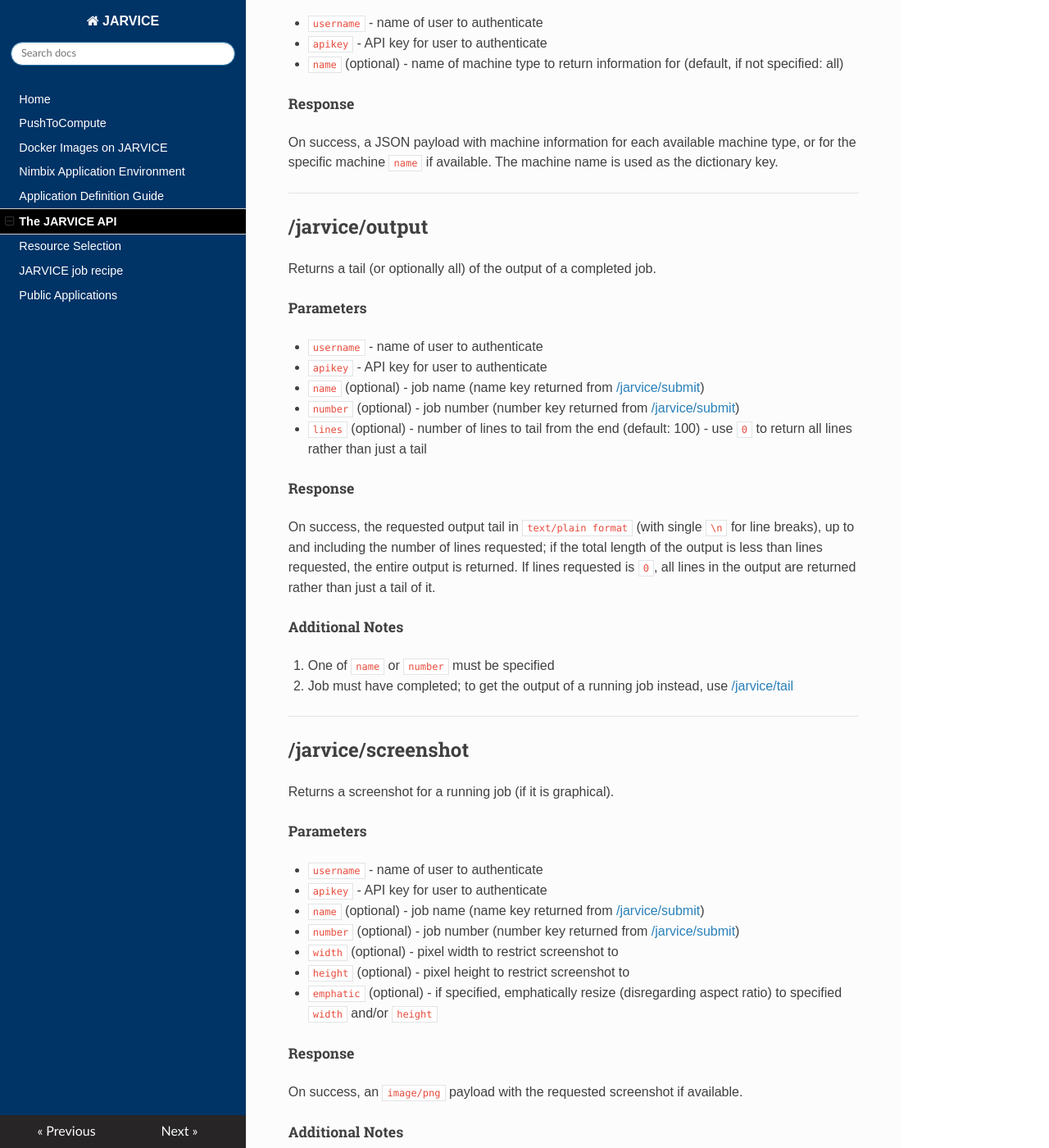
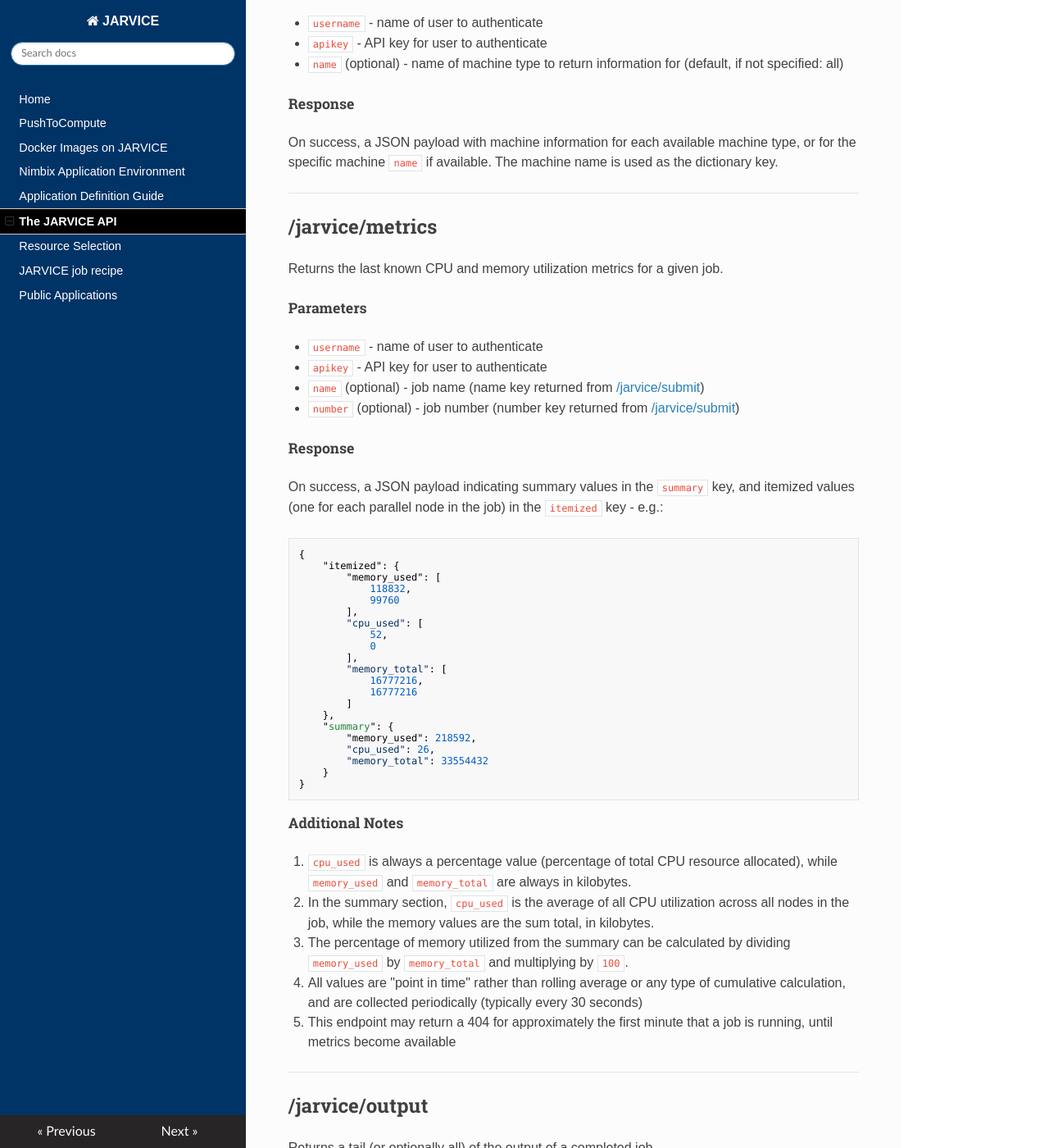
Before and after one commit to nimbix/jardoc, an MkDocs documentation site: the page built from docs/api.md, in a window 1280 px wide and 1400 px high, scrolled down 7101 px. Shown: the whole window at 82% size. Built offline with MkDocs 1.6.1, drawn with Linux system fonts in a browser that asks for light colours; nearby versions of some CDN libraries; old or Windows-style settings are respelled for this version of MkDocs.

Commit message:
documented /jarvice/metrics endpoint

````diff
--- a/docs/api.md
+++ b/docs/api.md
@@ -286,6 +286,55 @@
 
 On success, a JSON payload with machine information for each available machine type, or for the specific machine ```name``` if available. The machine name is used as the dictionary key.
 
+---
+## /jarvice/metrics
+
+Returns the last known CPU and memory utilization metrics for a given job.
+
+##### Parameters
+
+* ```username``` - name of user to authenticate
+
+* ```apikey``` - API key for user to authenticate
+
+* ```name``` (optional) - job name (name key returned from [/jarvice/submit](#jarvicesubmit))
+
+* ```number``` (optional) - job number (number key returned from [/jarvice/submit](#jarvicesubmit))
+
+##### Response
+
+On success, a JSON payload indicating summary values in the `summary` key, and itemized values (one for each parallel node in the job) in the `itemized` key - e.g.:
+```
+{
+    "itemized": {
+        "memory_used": [
+            118832,
+            99760
+        ],
+        "cpu_used": [
+            52,
+            0
+        ],
+        "memory_total": [
+            16777216,
+            16777216
+        ]
+    },
+    "summary": {
+        "memory_used": 218592,
+        "cpu_used": 26,
+        "memory_total": 33554432
+    }
+}
+```
+
+##### Additional Notes
+
+1. `cpu_used` is always a percentage value (percentage of total CPU resource allocated), while `memory_used` and `memory_total` are always in kilobytes.
+2. In the summary section, `cpu_used` is the average of all CPU utilization across all nodes in the job, while the memory values are the sum total, in kilobytes.
+3. The percentage of memory utilized from the summary can be calculated by dividing `memory_used` by `memory_total` and multiplying by `100`.
+4. All values are "point in time" rather than rolling average or any type of cumulative calculation, and are collected periodically (typically every 30 seconds)
+5. This endpoint may return a 404 for approximately the first minute that a job is running, until metrics become available
 
 ---
 ## /jarvice/output
````
